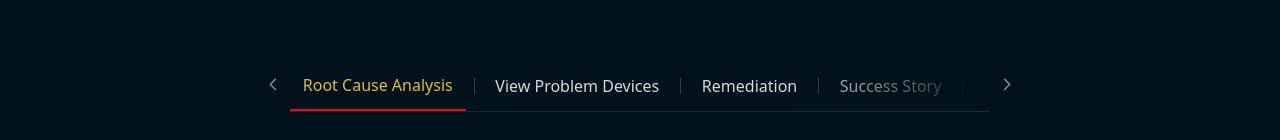
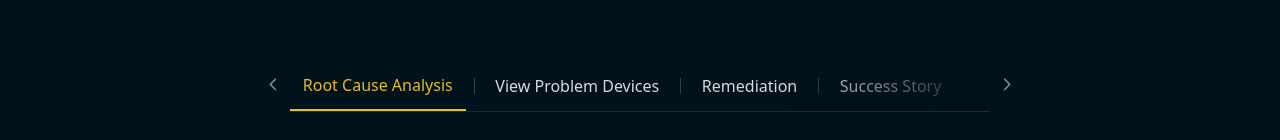
Before and after one commit to hiTushar/barasingha, a React (Create React App) app: page /productspage in a window 1280 px wide. Shown: the part 812-952 px from the top of the page. Built offline with nearby package versions, Linux system fonts and the light colour scheme; the HTML template or start-up script is replaced by a standard one.

Commit message:
Remove test

```diff
--- a/src/components/pages/Products/Features/Features.scss
+++ b/src/components/pages/Products/Features/Features.scss
@@ -93,7 +93,7 @@
 
             &[disabled] {
                color: #e5be20;
-               border-bottom: 2px solid red;// #e5be20;
+               border-bottom: 2px solid #e5be20;
             }
          }
 
```
